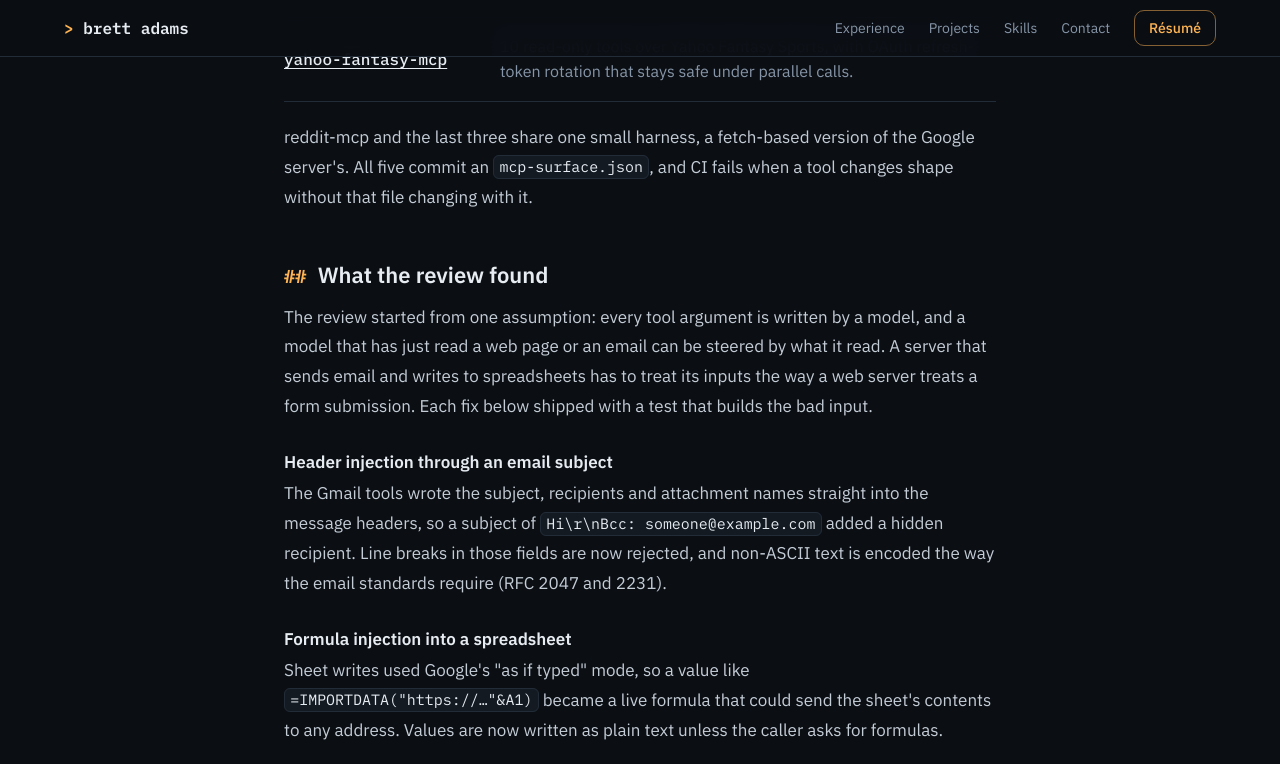
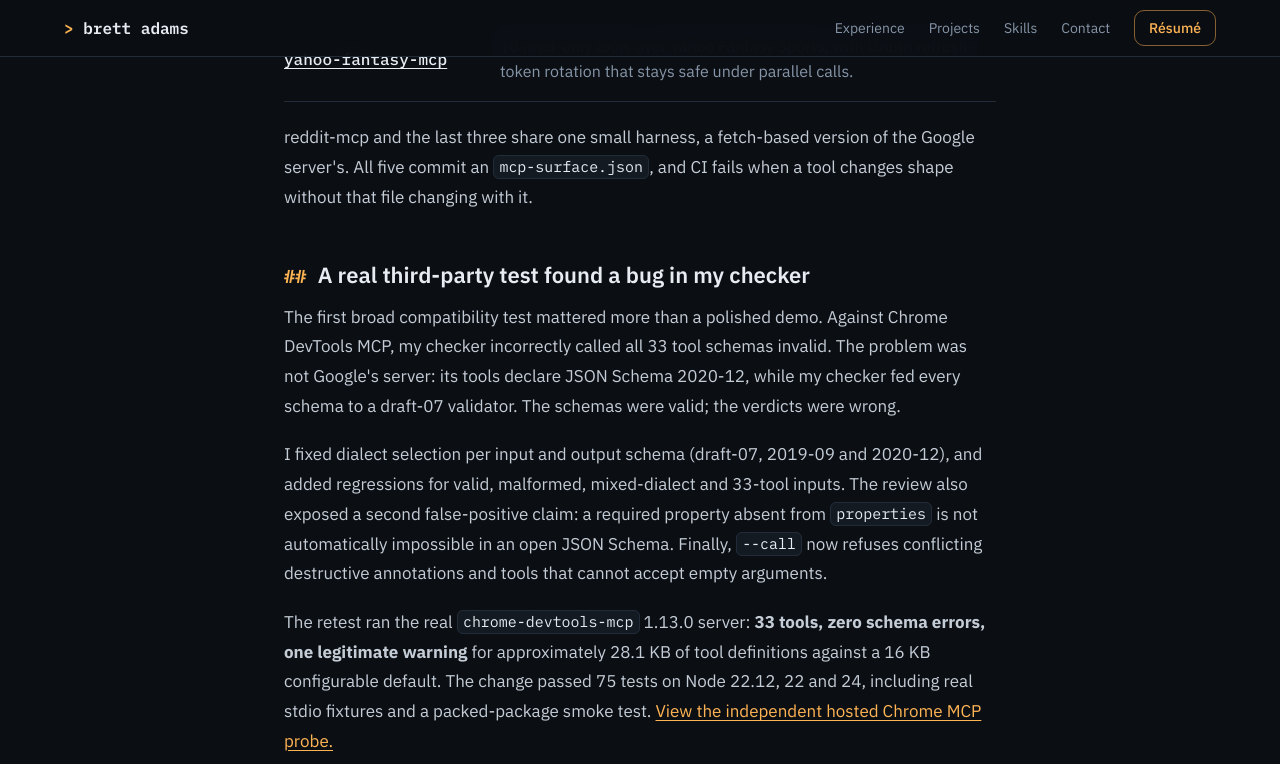
Before and after one commit to brettadams0/brettadams0.github.io, a Jekyll site: the page built from mcp/index.html, in a window 1280 px wide and 1400 px high, scrolled down 2981 px. Shown: the top 764 px of the window. Built offline with Jekyll 4.4.1, drawn with Linux system fonts in a browser that asks for light colours; some of the changed text lies outside the part shown; grey boxes are pictures that could not be loaded.

Commit message:
portfolio: document genuine Chrome MCP false-positive discovery and verification

```diff
--- a/mcp/index.html
+++ b/mcp/index.html
@@ -137,6 +137,42 @@ Snapshot mcp-surface.json
       without that file changing with it.
     </p>
 
+    <h2 id="external-compatibility"><span class="prefix" aria-hidden="true">## </span>A real third-party test found a bug in my checker</h2>
+    <p>
+      The first broad compatibility test mattered more than a polished demo.
+      Against Chrome DevTools MCP, my checker incorrectly called all 33 tool schemas
+      invalid. The problem was not Google's server: its tools declare
+      JSON Schema 2020-12, while my checker fed every schema to a draft-07
+      validator. The schemas were valid; the verdicts were wrong.
+    </p>
+    <p>
+      I fixed dialect selection per input and output schema (draft-07,
+      2019-09 and 2020-12), and added regressions for valid, malformed,
+      mixed-dialect and 33-tool inputs. The review also exposed a second
+      false-positive claim: a required property absent from
+      <code>properties</code> is not automatically impossible in an open JSON
+      Schema. Finally, <code>--call</code> now refuses conflicting destructive
+      annotations and tools that cannot accept empty arguments.
+    </p>
+    <p>
+      The retest ran the real <code>chrome-devtools-mcp</code> 1.13.0 server:
+      <strong>33 tools, zero schema errors, one legitimate warning</strong>
+      for approximately 28.1 KB of tool definitions against a 16 KB
+      configurable default. The change passed 75 tests on Node 22.12, 22 and
+      24, including real stdio fixtures and a packed-package smoke test.
+      <a href="https://github.com/brettadams0/mcp-surface/actions/runs/44654147231">View the independent hosted Chrome MCP probe.</a>
+    </p>
+    <figure>
+      <a href="{{ '/mcp-surface/' | relative_url }}">
+        <img src="{{ '/assets/img/mcp-surface-audit-800.webp' | relative_url }}"
+             srcset="{{ '/assets/img/mcp-surface-audit-800.webp' | relative_url }} 800w, {{ '/assets/img/mcp-surface-audit-1600.webp' | relative_url }} 1600w"
+             sizes="(min-width: 900px) 760px, calc(100vw - 48px)"
+             alt="Actual mcp-surface browser playground with edited tool schema and real diagnostics."
+             width="1600" height="1000" loading="lazy" decoding="async">
+      </a>
+      <figcaption>A real browser capture of the fixed checker detecting an intentionally broken schema, not an invented terminal or generated illustration.</figcaption>
+    </figure>
+
     <h2><span class="prefix" aria-hidden="true">## </span>What the review found</h2>
     <p>
       The review started from one assumption: every tool argument is written by a model, and a model that
```
